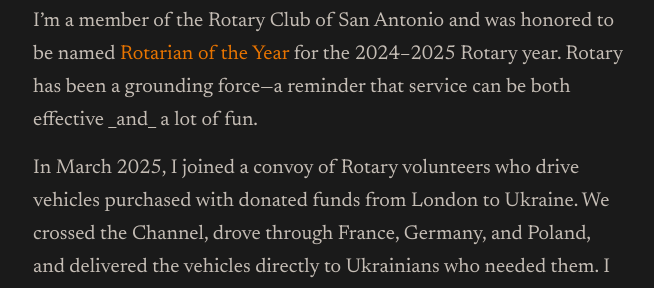
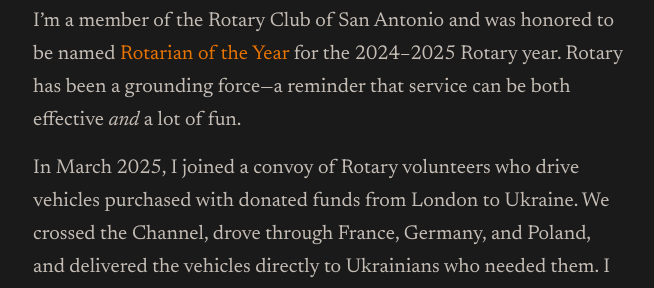
Before and after one commit to figart/60, a Jekyll site: the page built from _pages/about.markdown, in a window 1280 px wide and 900 px high, scrolled down 1730 px. Shown: the part 216-504 px from the top of the window, without its empty margins (312-966 px from the left). Built offline with Jekyll 4.4.1, drawn with Linux system fonts in a browser that asks for light colours.

Commit message:
removed an errant backslash

```diff
--- a/_pages/about.markdown
+++ b/_pages/about.markdown
@@ -24,7 +24,7 @@ My focus has been on managed service providers (MSPs) and other professional ser
 
 ## Beyond the Day Job
 
-I'm a member of the Rotary Club of San Antonio and was honored to be named [Rotarian of the Year](https://www.rotarysa.org/news/rotary-club-of-san-antonio-honors-four-members-at-annual-awards-presentation){:target="_blank"} for the 2024–2025 Rotary year. Rotary has been a grounding force—a reminder that service can be both effective \_and_ a lot of fun.
+I'm a member of the Rotary Club of San Antonio and was honored to be named [Rotarian of the Year](https://www.rotarysa.org/news/rotary-club-of-san-antonio-honors-four-members-at-annual-awards-presentation){:target="_blank"} for the 2024–2025 Rotary year. Rotary has been a grounding force—a reminder that service can be both effective _and_ a lot of fun.
 
 In March 2025, I joined a convoy of Rotary volunteers who drive vehicles purchased with donated funds from London to Ukraine. We crossed the Channel, drove through France, Germany, and Poland, and delivered the vehicles directly to Ukrainians who needed them. I turned 60 somewhere along the way. I'm going back in 2026 unless something bigger than me convinces me I shouldn't.
 
```
